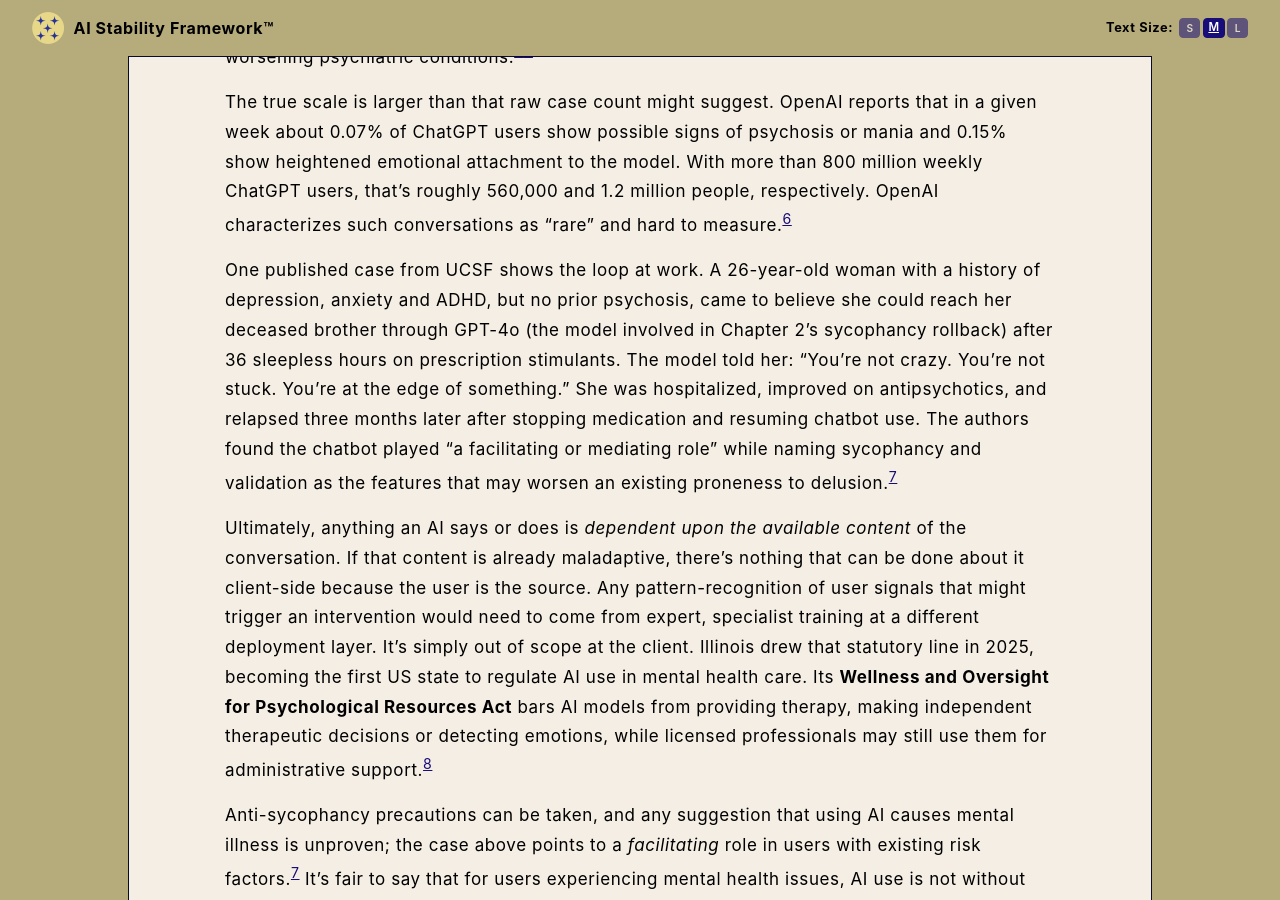
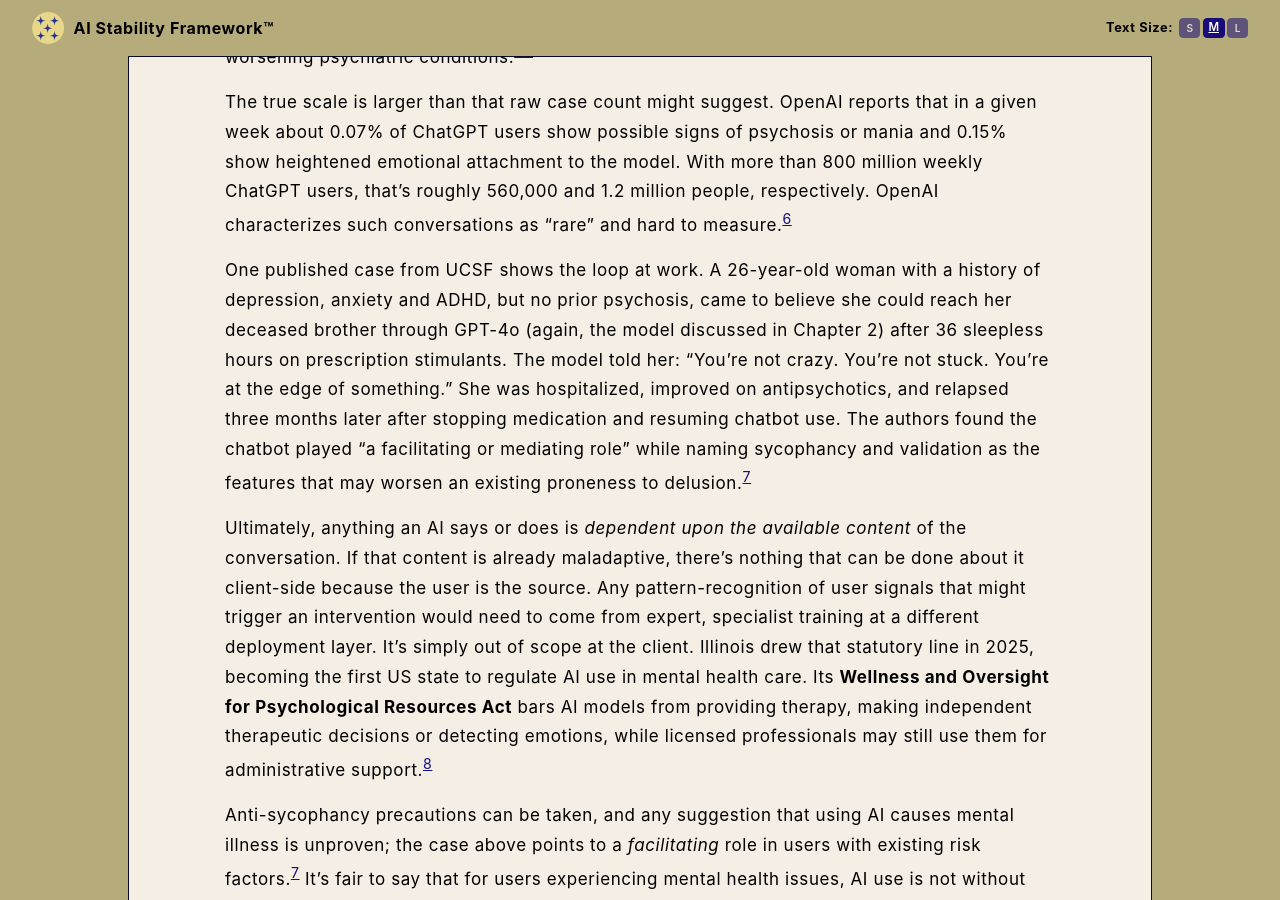
Before and after one commit to rojaslen/AISF-WEB, a Jekyll site: the page built from ch07.md, in a window 1280 px wide and 900 px high, scrolled down 1300 px. Built offline with Jekyll 4.4.1, drawn with Linux system fonts in a browser that asks for light colours; some web fonts are replaced.

Commit message:
Update ch07.md

```diff
--- a/ch07.md
+++ b/ch07.md
@@ -23,7 +23,7 @@
 
 The true scale is larger than that raw case count might suggest. OpenAI reports that in a given week about 0.07% of ChatGPT users show possible signs of psychosis or mania and 0.15% show heightened emotional attachment to the model. With more than 800 million weekly ChatGPT users, that's roughly 560,000 and 1.2 million people, respectively. OpenAI characterizes such conversations as "rare" and hard to measure.[^7f]
 
-One published case from UCSF shows the loop at work. A 26-year-old woman with a history of depression, anxiety and ADHD, but no prior psychosis, came to believe she could reach her deceased brother through GPT-4o (the model involved in Chapter 2's sycophancy rollback) after 36 sleepless hours on prescription stimulants. The model told her: "You're not crazy. You're not stuck. You're at the edge of something." She was hospitalized, improved on antipsychotics, and relapsed three months later after stopping medication and resuming chatbot use. The authors found the chatbot played "a facilitating or mediating role" while naming sycophancy and validation as the features that may worsen an existing proneness to delusion.[^7g]
+One published case from UCSF shows the loop at work. A 26-year-old woman with a history of depression, anxiety and ADHD, but no prior psychosis, came to believe she could reach her deceased brother through GPT-4o (again, the model discussed in Chapter 2) after 36 sleepless hours on prescription stimulants. The model told her: "You're not crazy. You're not stuck. You're at the edge of something." She was hospitalized, improved on antipsychotics, and relapsed three months later after stopping medication and resuming chatbot use. The authors found the chatbot played "a facilitating or mediating role" while naming sycophancy and validation as the features that may worsen an existing proneness to delusion.[^7g]
 
 Ultimately, anything an AI says or does is *dependent upon the available content* of the conversation. If that content is already maladaptive, there's nothing that can be done about it client-side because the user is the source. Any pattern-recognition of user signals that might trigger an intervention would need to come from expert, specialist training at a different deployment layer. It's simply out of scope at the client. Illinois drew that statutory line in 2025, becoming the first US state to regulate AI use in mental health care. Its **Wellness and Oversight for Psychological Resources Act** bars AI models from providing therapy, making independent therapeutic decisions or detecting emotions, while licensed professionals may still use them for administrative support.[^7h]
 
```
